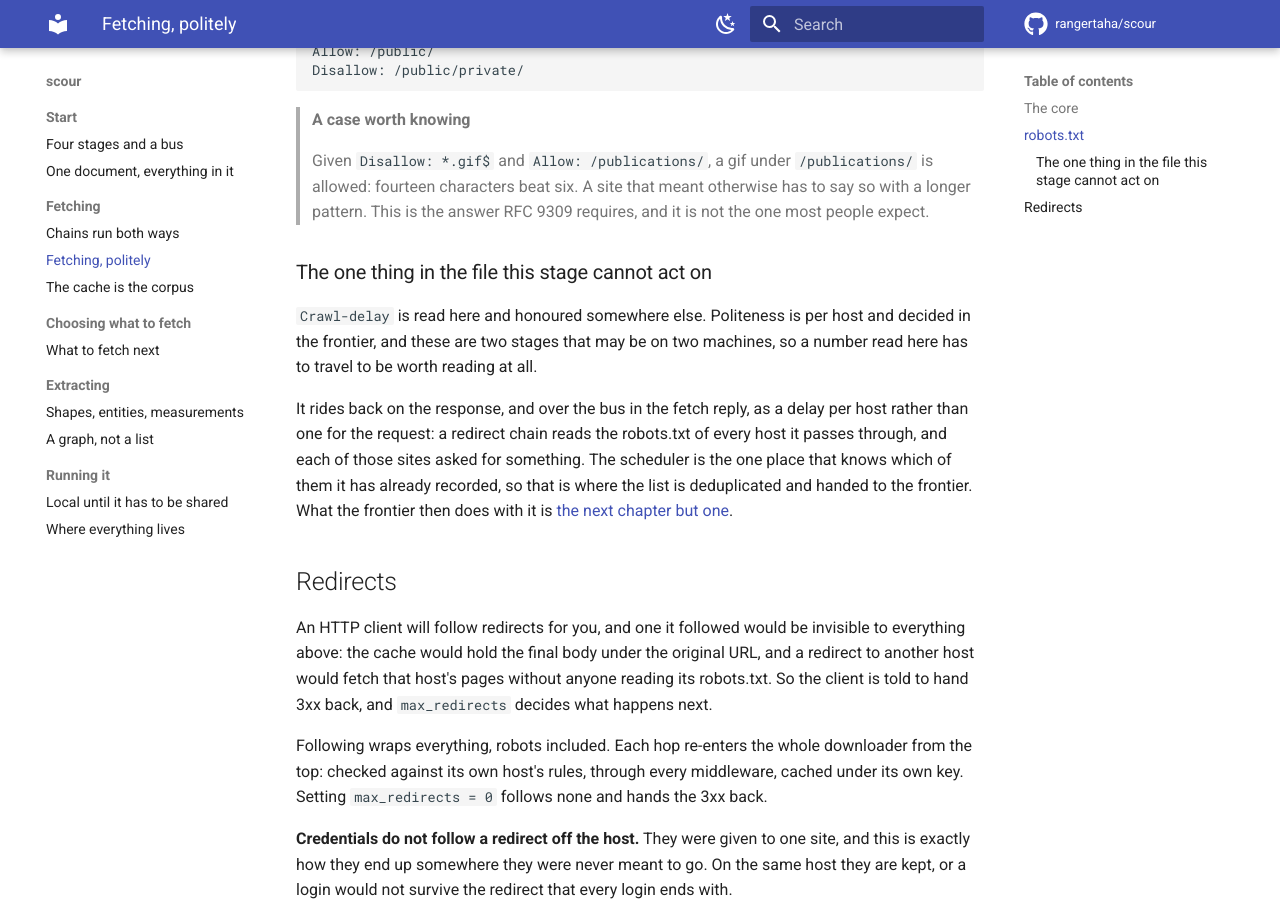
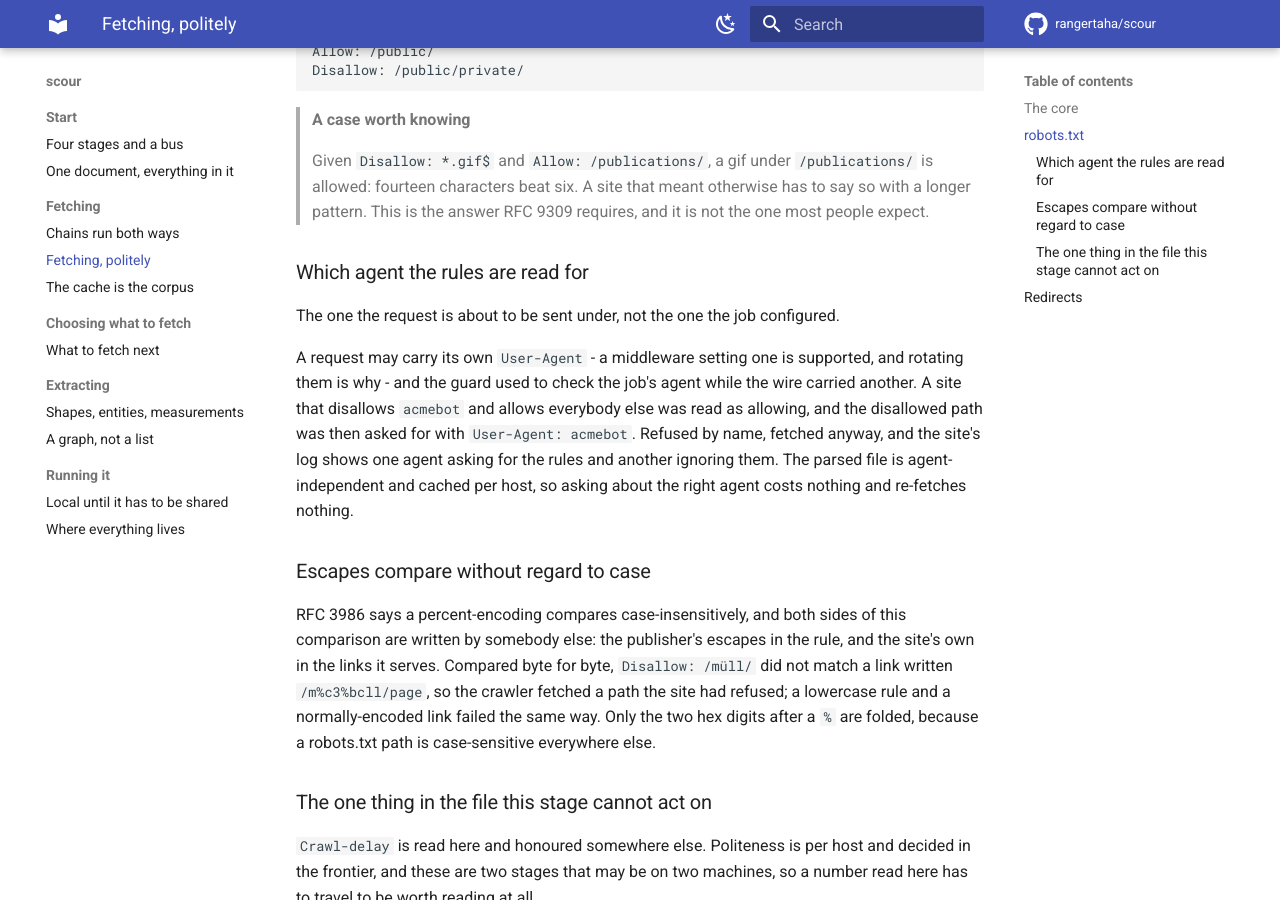
Before and after one commit to rangertaha/scour, an MkDocs documentation site: the page built from docs/downloader/index.md, in a window 1280 px wide and 900 px high, scrolled down 1847 px. Built offline with MkDocs 1.6.1 and Material for MkDocs 9.7.7, drawn with Linux system fonts in a browser that asks for light colours; comment, search, counter and statistics services are not loaded.

Commit message:
Write down the three rules pass three had to discover
Each of these was a defect found by reading the code rather than the book,
because the book did not say the rule and the code did not keep it.

The downloader chapter now says which agent robots is read for: the one the
request is about to be sent under, not the one the job configured. A middleware
may set its own, rotating them is why, and the guard checked the job's while the
wire carried another - so a site that disallows one bot and allows everybody
else was read as allowing, and the disallowed path went out under the
disallowed name.

It also says that percent-escapes compare without regard to case, which is what
RFC 3986 requires and what a byte-for-byte comparison was not doing: a rule
written in unicode did not match a link written with lowercase escapes.

The cache chapter says what a key is derived from, which is not always the URL.
An ordinary GET keys on the URL alone and must keep doing so, because the cache
is the corpus and a key that changed would make every corpus anybody has
unreadable. Anything else keys on its method and body too, which they did not:
two posts of one form with different terms shared an entry.

The frontier chapter says that a port is not part of a site's name, for
`included` and `excluded` as well as `domains` - the omission that let a port
defeat an exclusion.

```diff
--- a/docs/downloader/index.md
+++ b/docs/downloader/index.md
@@ -84,6 +84,29 @@ Disallow: /public/private/
 > meant otherwise has to say so with a longer pattern. This is the answer
 > RFC 9309 requires, and it is not the one most people expect.
 
+### Which agent the rules are read for
+
+The one the request is about to be sent under, not the one the job configured.
+
+A request may carry its own `User-Agent` - a middleware setting one is
+supported, and rotating them is why - and the guard used to check the job's
+agent while the wire carried another. A site that disallows `acmebot` and
+allows everybody else was read as allowing, and the disallowed path was then
+asked for with `User-Agent: acmebot`. Refused by name, fetched anyway, and the
+site's log shows one agent asking for the rules and another ignoring them. The
+parsed file is agent-independent and cached per host, so asking about the right
+agent costs nothing and re-fetches nothing.
+
+### Escapes compare without regard to case
+
+RFC 3986 says a percent-encoding compares case-insensitively, and both sides of
+this comparison are written by somebody else: the publisher's escapes in the
+rule, and the site's own in the links it serves. Compared byte for byte,
+`Disallow: /müll/` did not match a link written `/m%c3%bcll/page`, so the
+crawler fetched a path the site had refused; a lowercase rule and a
+normally-encoded link failed the same way. Only the two hex digits after a `%`
+are folded, because a robots.txt path is case-sensitive everywhere else.
+
 ### The one thing in the file this stage cannot act on
 
 `Crawl-delay` is read here and honoured somewhere else. Politeness is per host
```
Also changed, not shown: docs/cache/index.md (+9 -0 lines), docs/frontier/index.md (+10 -0 lines).
